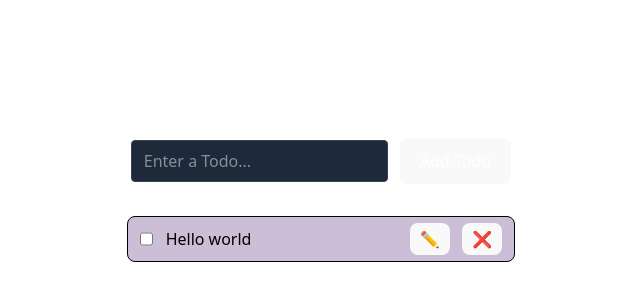
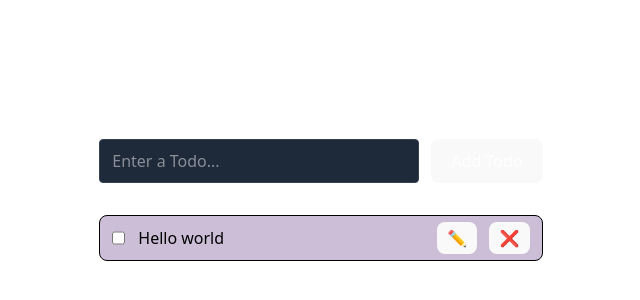
Before and after one commit to SumitAwasthii1944/react-todo, a React (Vite) app: page / in a window 1280 px wide. Shown: the part 224-524 px from the top of the page, without its empty margins (319-959 px from the left). Built offline with nearby package versions, Linux system fonts and the light colour scheme.

Commit message:
some ui changes

```diff
--- a/src/components/AddTodo.jsx
+++ b/src/components/AddTodo.jsx
@@ -14,19 +14,19 @@ function AddTodo() {
     }
 
   return (
-    <form onSubmit={addTodoHandler} className="space-x-3 mt-12">
+    <form onSubmit={addTodoHandler} className="flex justify-center items-center space-x-3 mt-12">
       <input
         type="text"
-        className="bg-gray-800 rounded border border-gray-700 focus:border-indigo-500 focus:ring-2 focus:ring-indigo-900 text-base outline-none text-gray-100 py-1 px-3 leading-8 transition-colors duration-200 ease-in-out"
+        className="bg-gray-800 md:w-xs md:h-11 w-36 h-8 rounded border border-gray-700 focus:border-indigo-500 focus:ring-2 focus:ring-indigo-900 text-base outline-none text-gray-100 py-1 px-3 leading-8 transition-colors duration-200 ease-in-out"
         placeholder="Enter a Todo..."
         value={input}// set the value of the input field to the state variable 'input'
         onChange={(e) => setInput(e.target.value)}// update the state variable 'input' with the value of the input field whenever it changes
       />
       <button
         type="submit"
-        className="text-white bg-indigo-500 border-0 py-2 px-6 focus:outline-none hover:bg-indigo-600 rounded text-lg"
+        className="text-white bg-indigo-500 border-0 py-2 px-5 focus:outline-none hover:bg-indigo-600 rounded text-sm"
       >
-        Add Todo
+        <p className='text-[10px] md:text-[16px] '>Add Todo</p>
       </button>
     </form>
   )
```
